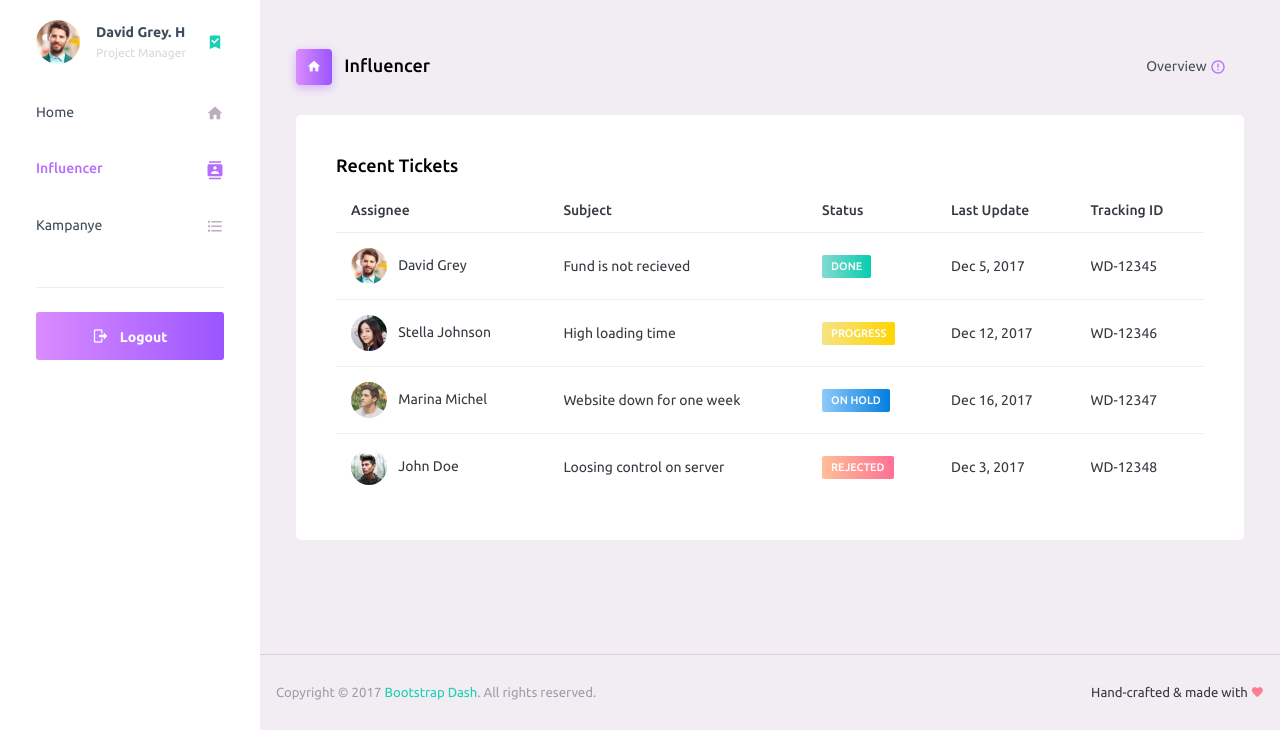
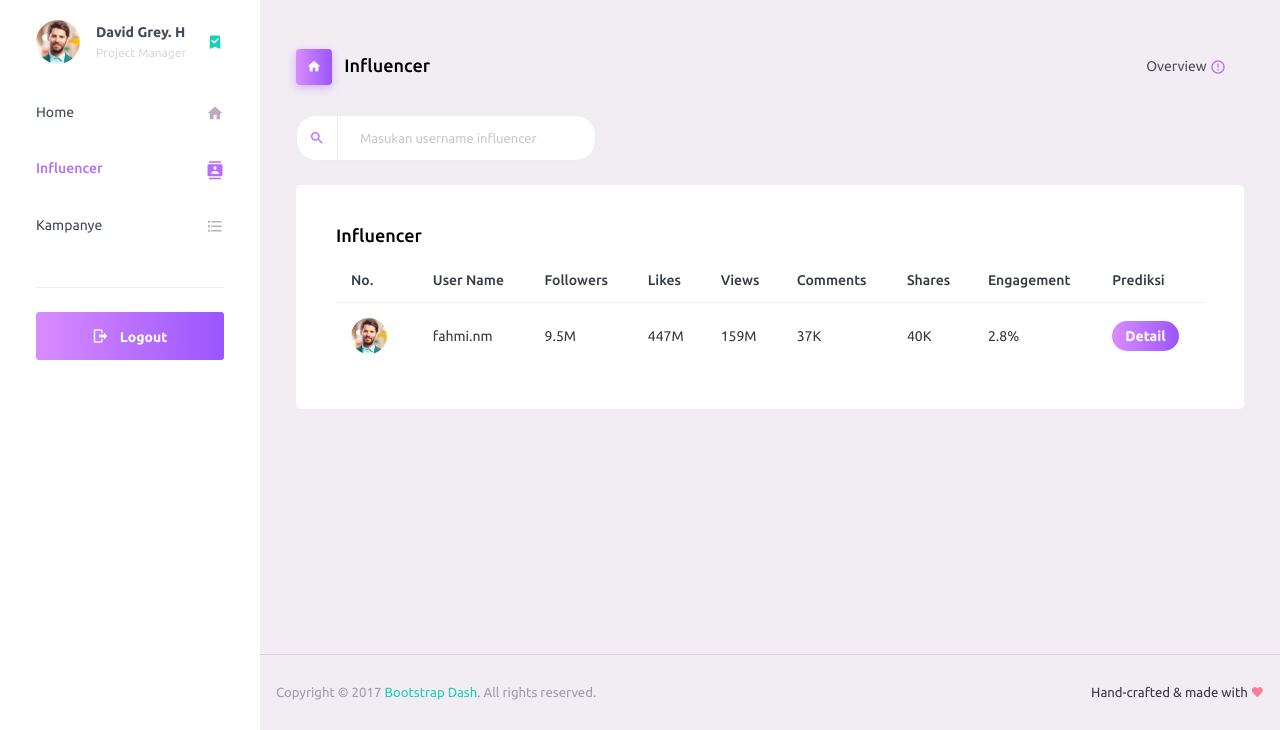
Before and after one commit to ameliadewi19/TiktokInfluencerPopularityPrediction, a Flask app: page /influencer in a window 1280 px wide. Shown: the part 70-800 px from the top of the page. Run offline with Flask 3, Linux system fonts and the light colour scheme; some libraries are stand-ins or nearby versions.

Commit message:
add search

```diff
--- a/templates/influencer.html
+++ b/templates/influencer.html
@@ -18,107 +18,65 @@
         </ul>
       </nav>
     </div>
+    <div class="input-group mb-4" style="width: 300px;">
+        <div class="input-group-prepend">
+          <span class="input-group-text bg-white text-primary" style="border-bottom-left-radius: 20px; border-top-left-radius: 20px;"><i class="mdi mdi-magnify"></i></span>
+        </div>
+        <input type="text" class="form-control" aria-label="" placeholder="Masukan username influencer" style="border-bottom-right-radius: 20px; border-top-right-radius: 20px;">
+      </div>
     <div class="row">
     </div>
     <div class="row">
       <div class="col-12 grid-margin">
         <div class="card">
           <div class="card-body">
-            <h4 class="card-title">Recent Tickets</h4>
+            <h4 class="card-title">Influencer</h4>
             <div class="table-responsive">
               <table class="table">
                 <thead>
                   <tr>
-                    <th>
-                      Assignee
-                    </th>
-                    <th>
-                      Subject
-                    </th>
-                    <th>
-                      Status
-                    </th>
-                    <th>
-                      Last Update
-                    </th>
-                    <th>
-                      Tracking ID
-                    </th>
+                    <th>No.</th>
+                    <th>User Name</th>
+                    <th>Followers</th>
+                    <th>Likes</th>
+                    <th>Views</th>
+                    <th>Comments</th>
+                    <th>Shares</th>
+                    <th>Engagement</th>
+                    <th>Prediksi</th>
                   </tr>
                 </thead>
                 <tbody>
                   <tr>
                     <td>
                       <img src="{{ url_for('static', filename='images/faces/face1.jpg') }}" class="mr-2" alt="image">
-                      David Grey
                     </td>
                     <td>
-                      Fund is not recieved
+                        fahmi.nm
                     </td>
                     <td>
-                      <label class="badge badge-gradient-success">DONE</label>
+                      9.5M
                     </td>
                     <td>
-                      Dec 5, 2017
+                      447M
                     </td>
                     <td>
-                      WD-12345
+                      159M
+                    </td>
+                    <td>
+                      37K
+                    </td>
+                    <td>
+                      40K
+                    </td>
+                    <td>
+                      2.8%
+                    </td>
+                    <td>
+                      <button type="button" class="btn btn-sm btn-gradient-primary btn-rounded">Detail</button>
                     </td>
                   </tr>
-                  <tr>
-                    <td>
-                      <img src="{{ url_for('static', filename='images/faces/face2.jpg') }}" class="mr-2" alt="image">
-                      Stella Johnson
-                    </td>
-                    <td>
-                      High loading time
-                    </td>
-                    <td>
-                      <label class="badge badge-gradient-warning">PROGRESS</label>
-                    </td>
-                    <td>
-                      Dec 12, 2017
-                    </td>
-                    <td>
-                      WD-12346
-                    </td>
-                  </tr>
-                  <tr>
-                    <td>
-                      <img src="{{ url_for('static', filename='images/faces/face3.jpg') }}" class="mr-2" alt="image">
-                      Marina Michel
-                    </td>
-                    <td>
-                      Website down for one week
-                    </td>
-                    <td>
-                      <label class="badge badge-gradient-info">ON HOLD</label>
-                    </td>
-                    <td>
-                      Dec 16, 2017
-                    </td>
-                    <td>
-                      WD-12347
-                    </td>
-                  </tr>
-                  <tr>
-                    <td>
-                      <img src="{{ url_for('static', filename='images/faces/face4.jpg') }}" class="mr-2" alt="image">
-                      John Doe
-                    </td>
-                    <td>
-                      Loosing control on server
-                    </td>
-                    <td>
-                      <label class="badge badge-gradient-danger">REJECTED</label>
-                    </td>
-                    <td>
-                      Dec 3, 2017
-                    </td>
-                    <td>
-                      WD-12348
-                    </td>
-                  </tr>
+
                 </tbody>
               </table>
             </div>
```
